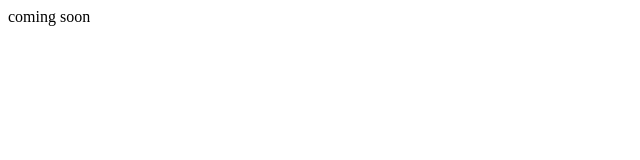
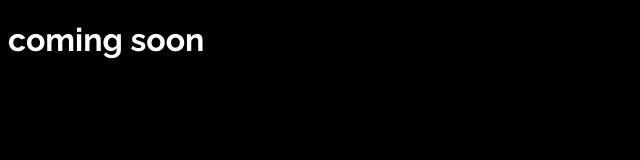
Before and after one commit to SpreeHertz/spef1x.github.io, a plain HTML site: page index.html in a window 1280 px wide. Shown: the whole page, without its empty margins (0-640 px from the left). Drawn offline with Linux system fonts and the light colour scheme.

Commit message:
Coming Soon Font Changed

```diff
--- a/index.html
+++ b/index.html
@@ -1,12 +1,13 @@
 <!DOCTYPE html>
 <html lang="en">
 <head>
+    <link rel="stylesheet" href="styles/style.css">
     <meta charset="UTF-8">
     <meta http-equiv="X-UA-Compatible" content="IE=edge">
     <meta name="viewport" content="width=device-width, initial-scale=1.0">
-    <title>Document</title>
+    <title>spef</title>
 </head>
 <body>
-    coming soon
+    <h1>coming soon</h1>
 </body>
 </html>
--- /dev/null
+++ b/styles/style.css
@@ -0,0 +1,6 @@
+@import url('https://fonts.googleapis.com/css2?family=Raleway:wght@100;200;300;400;500;600;700;800;900&display=swap');
+body {
+    font-family: 'Raleway', sans-serif;
+    background: black;
+    color: white;
+}
```
